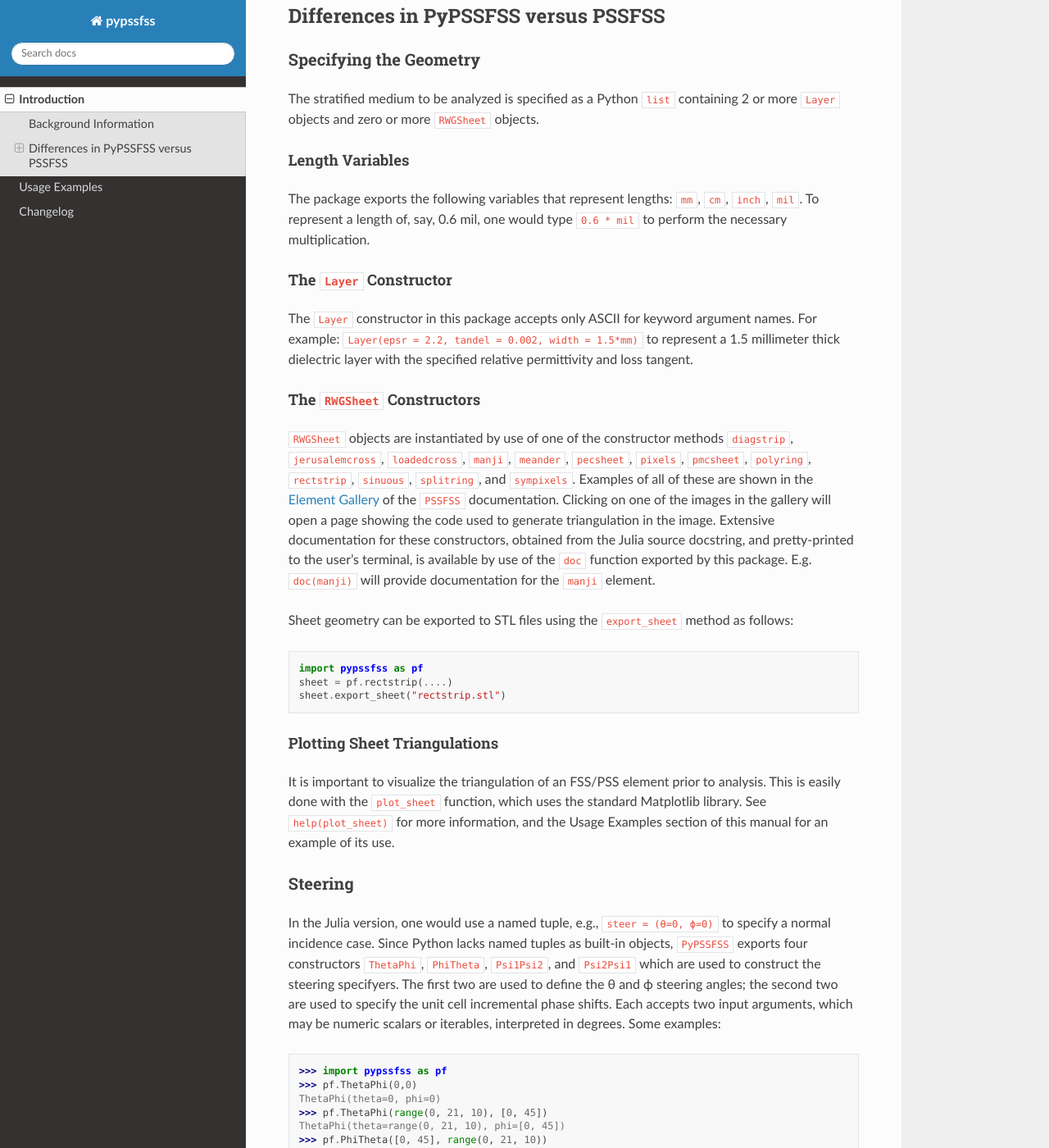
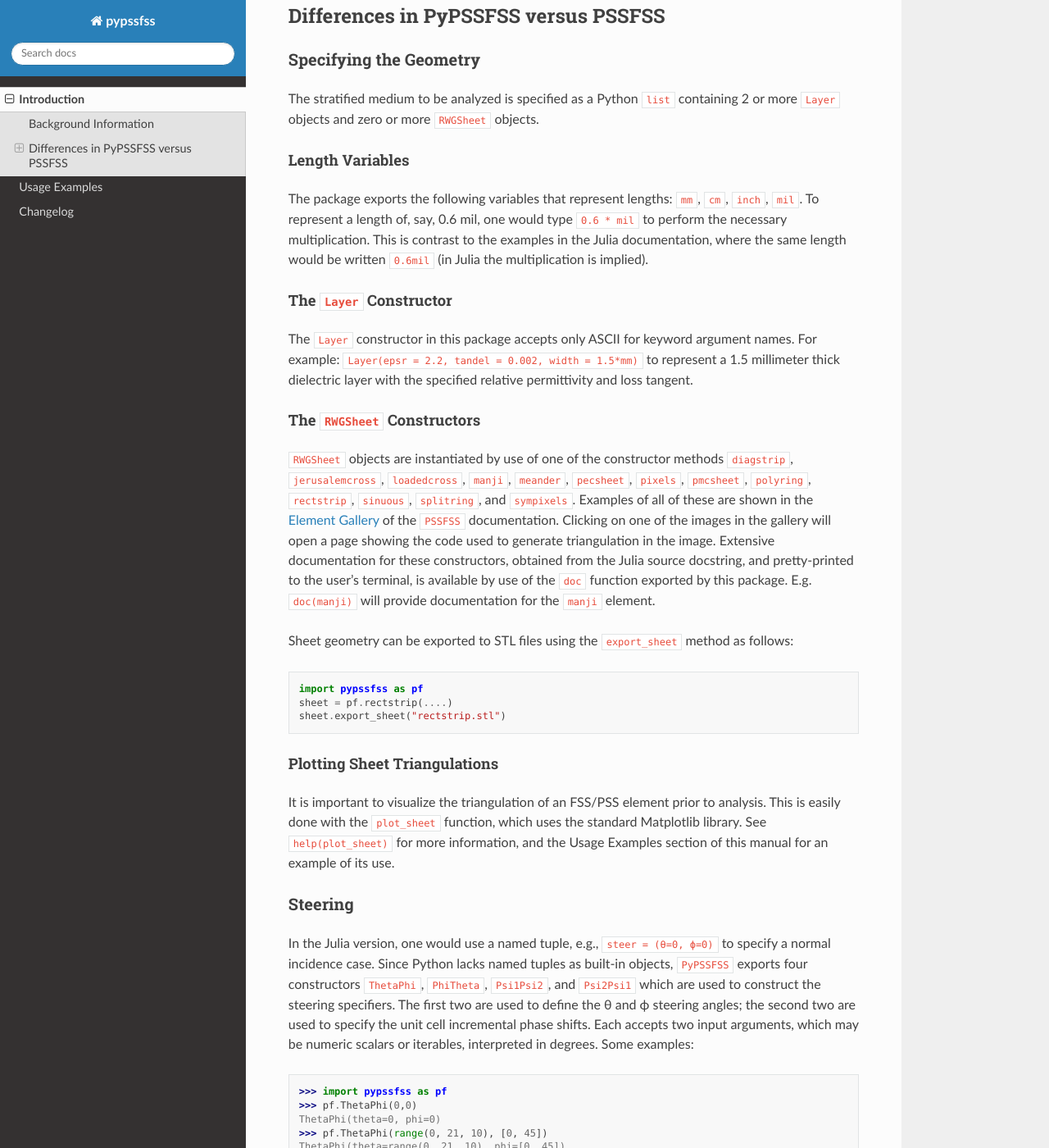
Before and after one commit to simonp0420/pypssfss, a Sphinx documentation site: the page built from docs/source/introduction.md, in a window 1280 px wide and 1400 px high, scrolled down 334 px. Shown: the whole window at 82% size. Built offline with Sphinx 7.4.7 and the Read the Docs theme 3.1.0, drawn with Linux system fonts in a browser that asks for light colours; pages that are not in the unit, such as notebooks, are missing from menus; some of the changed text lies outside the part shown.

Commit message:
Touch up docs

```diff
--- a/docs/source/introduction.md
+++ b/docs/source/introduction.md
@@ -12,7 +12,9 @@ The stratified medium to be analyzed is specified as a Python `list` containing
 
 #### Length Variables
 The package exports the following variables that represent lengths: `mm`, `cm`, `inch`, `mil`.  To represent
-a length of, say, 0.6 mil, one would type `0.6 * mil` to perform the necessary multiplication.
+a length of, say, 0.6 mil, one would type `0.6 * mil` to perform the necessary multiplication.  This is contrast
+to the examples in the Julia documentation, where the same length would be written `0.6mil` (in Julia the multiplication
+is implied).
 
 #### The `Layer` Constructor
 The `Layer` constructor in this package accepts only ASCII for keyword argument names.  For example:
@@ -44,7 +46,7 @@ the Usage Examples section of this manual for an example of its use.
 ### Steering
 In the Julia version, one would use a named tuple, e.g., `steer = (θ=0, ϕ=0)` to specify a normal incidence case.  Since
 Python lacks named tuples as built-in objects, `PyPSSFSS` exports four constructors `ThetaPhi`, `PhiTheta`, `Psi1Psi2`,
-and `Psi2Psi1` which are used to construct the steering specifyers.  The first two are used to define the θ and ϕ steering
+and `Psi2Psi1` which are used to construct the steering specifiers.  The first two are used to define the θ and ϕ steering
 angles; the second two are used to specify the unit cell incremental phase shifts.  Each accepts two input arguments, which
 may be numeric scalars or iterables, interpreted in degrees.  Some examples:
 
@@ -61,7 +63,9 @@ PhiTheta(phi=[0, 45], theta=range(0, 21, 10))
 The only difference in the last two examples is the order of execution. If passed to the `analyze` function,
 the final example above would cause ϕ to be incremented in the outmost analysis loop, with the loop over θ nested
 just inside it, and the loop over frequency nested inside the θ loop.  In the `ThetaPhi` examples, θ would be
-the outermost loop.
+the outermost loop.  Compare to the description in
+[this](https://simonp0420.github.io/PSSFSS.jl/stable/manual/#Steering-Choice:-Specify-Incidence-angles)
+section of the `PSSFSS` manual.
 
 ### Performing the Analysis
 For this, use the `analyze` function, which takes the same positional and optional keyword arguments as the
```
Also changed, not shown: 1 other file.
